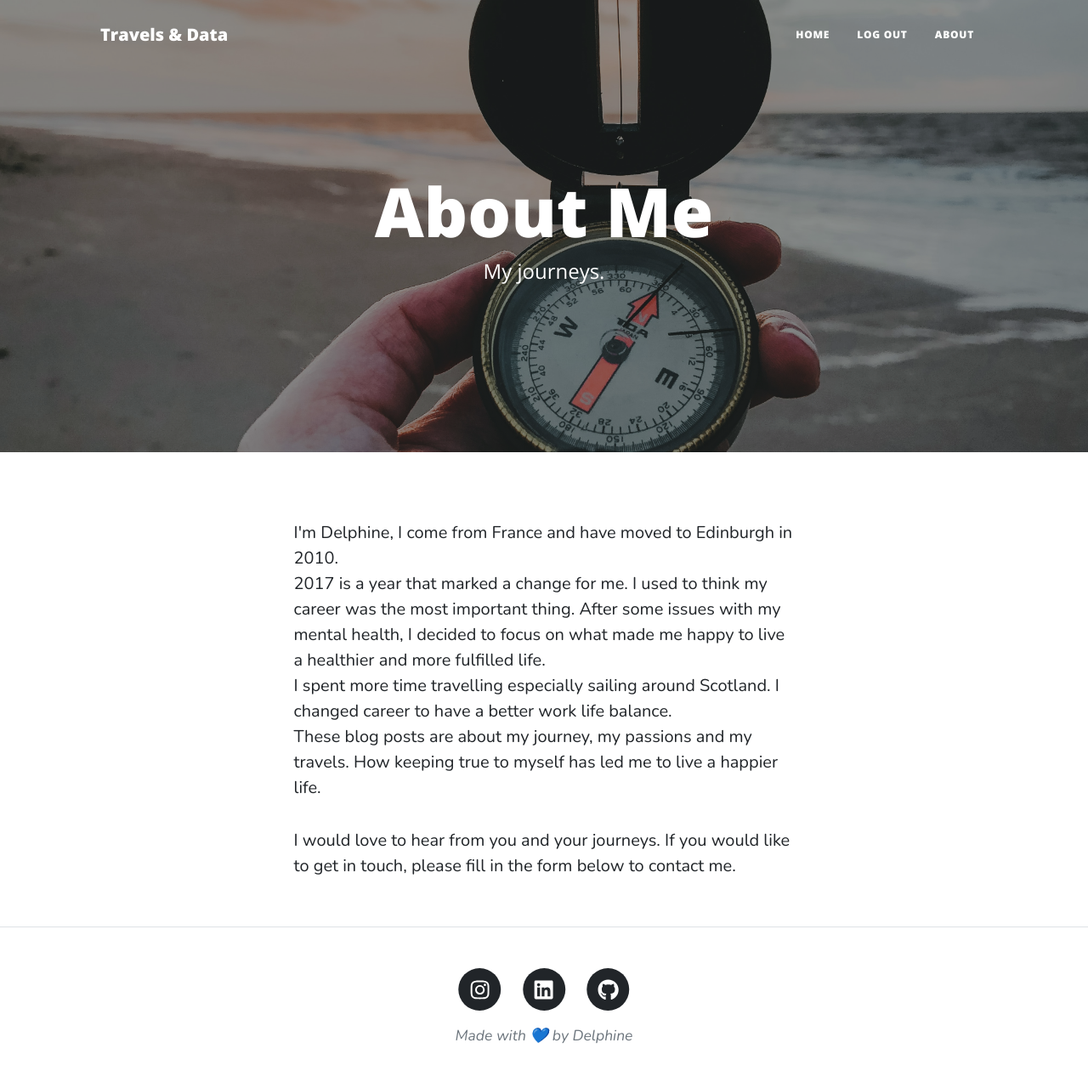
After one commit to elphie1185/blog-post-app, a Flask app: page /about in a window 1280 px wide. The commit adds this page. Shown: the whole page at 85% size. Run offline with Flask 3, Linux system fonts and the light colour scheme; some libraries are stand-ins or nearby versions.

Commit message:
Add about section
With these changes we added an inital layout for the about section.
We created about.html to define the base layout including the background
image.
We also added the route to the about section in main.py.
We added a new image compass-sea.jpg to be used as the background image.
We updated the header to include a link to the about section.

```diff
--- a/main.py
+++ b/main.py
@@ -8,5 +8,9 @@ Bootstrap5(app)
 def get_all_posts():
     return render_template("index.html")
 
+@app.route('/about')
+def about():
+    return render_template("about.html")
+
 if __name__ == "__main__":
     app.run(debug=True, port=5001)
--- /dev/null
+++ b/templates/about.html
@@ -0,0 +1,43 @@
+{% include "header.html" %}
+
+<!-- Page Header-->
+<header
+  class="masthead"
+  style="background-image: url('../static/assets/img/compass-sea.jpg')"
+>
+  <div class="container position-relative px-4 px-lg-5">
+    <div class="row gx-4 gx-lg-5 justify-content-center">
+      <div class="col-md-10 col-lg-8 col-xl-7">
+        <div class="page-heading">
+          <h1>About Me</h1>
+          <span class="subheading">My journeys.</span>
+        </div>
+      </div>
+    </div>
+  </div>
+</header>
+<!-- Main Content-->
+<main class="mb-4">
+  <div class="container px-4 px-lg-5">
+    <div class="row gx-4 gx-lg-5 justify-content-center">
+      <div class="col-md-10 col-lg-8 col-xl-7">
+        <p>
+            I'm Delphine, I come from France and have moved to Edinburgh in 2010.<br>
+            2017 is a year that marked a change for me.
+            I used to think my career was the most important thing.
+            After some issues with my mental health, I decided to focus
+            on what made me happy to live a healthier and more fulfilled life.<br>
+            I spent more time travelling especially sailing around Scotland. I changed career to have a better work life balance.<br>
+            These blog posts are about my journey, my passions and my travels.
+            How keeping true to myself has led me to live a happier life.
+        </p>
+        <p>
+            I would love to hear from you and your journeys. If you would like to
+            get in touch, please fill in the form below to contact me.
+        </p>
+      </div>
+    </div>
+  </div>
+</main>
+
+{% include "footer.html" %}
--- a/templates/header.html
+++ b/templates/header.html
@@ -76,6 +76,7 @@
             <li class="nav-item">
               <a
                 class="nav-link px-lg-3 py-3 py-lg-4"
+                href="{{ url_for('about') }}"
                 >About</a
               >
             </li>
```
Also changed, not shown: static/assets/img/compass-sea.jpg (added).
